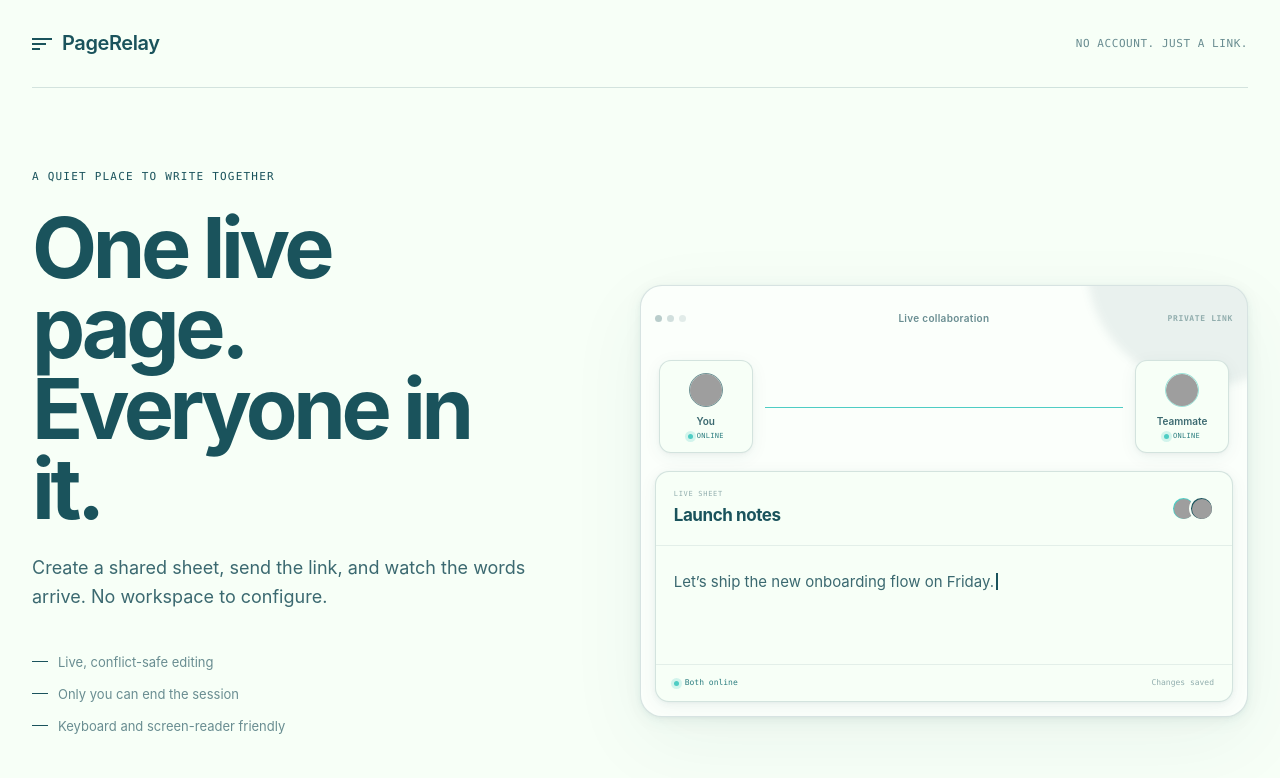
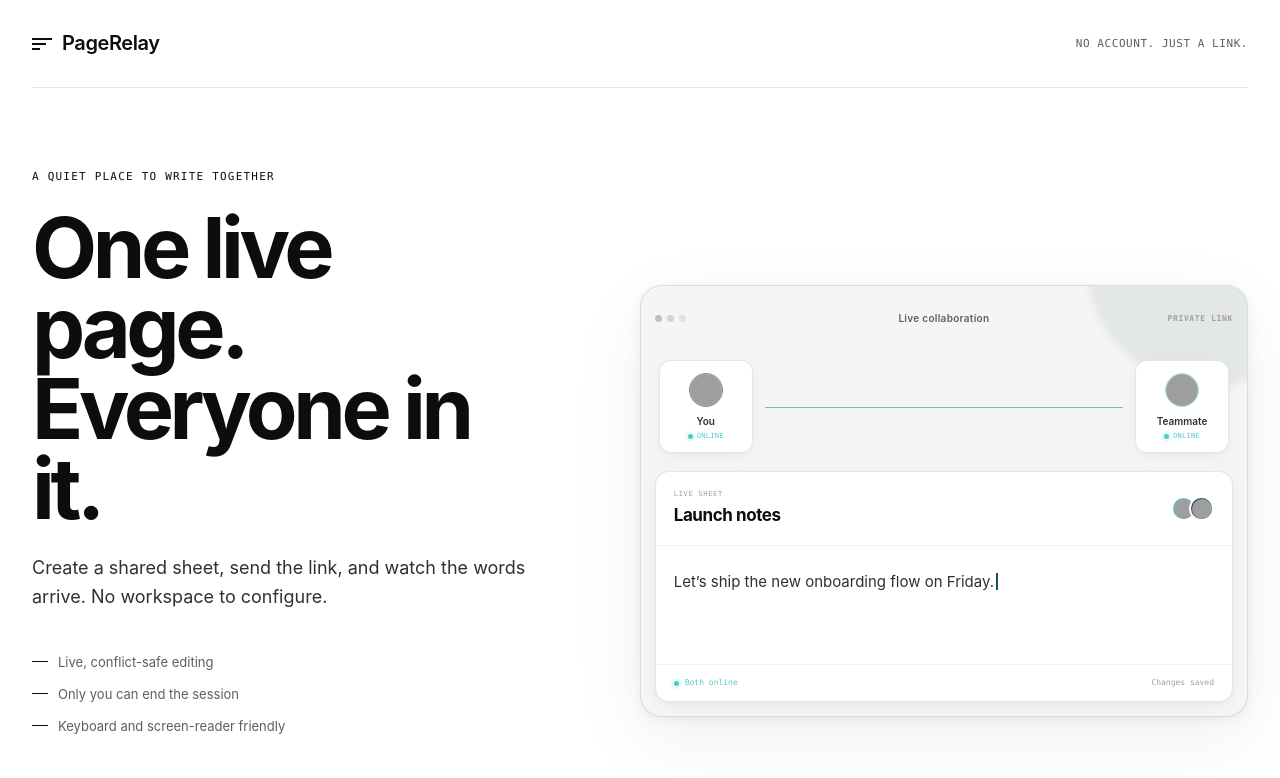
Before and after one commit to devShaik010/PageRelay, a Next.js app in the folder apps/web/: page / in a window 1280 px wide. Shown: the top 778 px of the page. Built offline with nearby package versions, Linux system fonts and the light colour scheme; no server answers; grey boxes are pictures that could not be loaded.

Commit message:
Scope palette to interactive components

```diff
--- a/apps/web/app/globals.css
+++ b/apps/web/app/globals.css
@@ -1,47 +1,40 @@
 :root {
-  --cactus-deep: #1a535c;
-  --cactus-mint: #4ecdc4;
-  --cactus-cream: #f7fff7;
-  --cactus-coral: #ff6b6b;
-  --cactus-sun: #ffe66d;
-  --bg: var(--cactus-cream);
-  --surface: color-mix(in oklab, var(--cactus-cream), white 48%);
-  --surface-warm: color-mix(in oklab, var(--cactus-sun), var(--cactus-cream) 88%);
-  --fg: var(--cactus-deep);
-  --fg-2: color-mix(in oklab, var(--cactus-deep), var(--cactus-cream) 14%);
-  --muted: color-mix(in oklab, var(--cactus-deep), var(--cactus-cream) 36%);
-  --meta: color-mix(in oklab, var(--cactus-deep), var(--cactus-cream) 55%);
-  --border: color-mix(in oklab, var(--cactus-deep), transparent 84%);
-  --border-soft: color-mix(in oklab, var(--cactus-deep), transparent 91%);
-  --accent: var(--cactus-deep);
-  --accent-on: var(--cactus-cream);
-  --accent-hover: color-mix(in oklab, var(--cactus-deep), var(--cactus-mint) 22%);
-  --success: color-mix(in srgb, var(--cactus-mint) 35%, var(--cactus-deep));
-  --success-fill: var(--cactus-mint);
-  --warn: color-mix(in srgb, var(--cactus-sun) 25%, var(--cactus-deep));
-  --warn-fill: var(--cactus-sun);
-  --danger: color-mix(in srgb, var(--cactus-coral) 60%, var(--cactus-deep));
-  --profile-1: var(--cactus-deep);
-  --profile-2: var(--cactus-mint);
-  --profile-3: var(--cactus-coral);
-  --profile-4: color-mix(in oklab, var(--cactus-sun), var(--cactus-deep) 22%);
-  --profile-5: color-mix(in oklab, var(--cactus-mint), var(--cactus-deep) 45%);
-  --profile-6: color-mix(in oklab, var(--cactus-coral), var(--cactus-deep) 35%);
+  --bg: #ffffff;
+  --surface: #f6f5f4;
+  --surface-warm: #f6f5f4;
+  --fg: rgba(0, 0, 0, 0.95);
+  --fg-2: #31302e;
+  --muted: #615d59;
+  --meta: #a39e98;
+  --border: rgba(0, 0, 0, 0.1);
+  --border-soft: rgba(0, 0, 0, 0.06);
+  --accent: #1a535c;
+  --accent-on: #f7fff7;
+  --accent-hover: #4ecdc4;
+  --success: #4ecdc4;
+  --warn: #ffe66d;
+  --danger: #ff6b6b;
+  --profile-1: #1a535c;
+  --profile-2: #4ecdc4;
+  --profile-3: #ff6b6b;
+  --profile-4: #ffe66d;
+  --profile-5: #1a535c;
+  --profile-6: #4ecdc4;
   --font-display: "Inter", -apple-system, BlinkMacSystemFont, "Segoe UI", Helvetica, Arial, sans-serif;
   --font-body: "Inter", -apple-system, BlinkMacSystemFont, "Segoe UI", Helvetica, Arial, sans-serif;
   --font-mono: "SF Mono", ui-monospace, Menlo, monospace;
-  --focus-ring: 0 0 0 3px color-mix(in oklab, var(--cactus-mint), transparent 48%);
+  --focus-ring: 0 0 0 3px #4ecdc4;
   --elev-raised:
-    color-mix(in oklab, var(--cactus-deep), transparent 94%) 0 4px 18px,
-    color-mix(in oklab, var(--cactus-deep), transparent 96%) 0 2px 7.85px,
-    color-mix(in oklab, var(--cactus-deep), transparent 97%) 0 0.8px 2.93px,
-    color-mix(in oklab, var(--cactus-deep), transparent 98%) 0 0.175px 1.04px;
-  --glass: color-mix(in oklab, var(--cactus-cream), transparent 18%);
-  --glass-border: color-mix(in oklab, var(--cactus-cream), white 45%);
+    rgba(0, 0, 0, 0.04) 0 4px 18px,
+    rgba(0, 0, 0, 0.027) 0 2px 7.85px,
+    rgba(0, 0, 0, 0.02) 0 0.8px 2.93px,
+    rgba(0, 0, 0, 0.01) 0 0.175px 1.04px;
+  --glass: rgba(255, 255, 255, 0.76);
+  --glass-border: rgba(255, 255, 255, 0.72);
   --glass-shadow:
-    color-mix(in oklab, var(--cactus-deep), transparent 88%) 0 18px 45px,
-    color-mix(in oklab, var(--cactus-deep), transparent 94%) 0 2px 8px,
-    color-mix(in oklab, var(--cactus-deep), transparent 90%) 0 0 0 1px;
+    rgba(0, 0, 0, 0.08) 0 18px 45px,
+    rgba(0, 0, 0, 0.04) 0 2px 8px,
+    rgba(0, 0, 0, 0.08) 0 0 0 1px;
   --motion-fast: 150ms;
   --motion-base: 200ms;
   --ease-standard: cubic-bezier(0.2, 0, 0, 1);
@@ -231,6 +224,7 @@
 
 .primary-button:hover {
   background: var(--accent-hover);
+  color: var(--accent);
 }
 
 .secondary-button {
@@ -569,8 +563,8 @@
   width: 5px;
   height: 5px;
   border-radius: 50%;
-  background: var(--success-fill);
-  box-shadow: 0 0 0 3px color-mix(in oklab, var(--success-fill), transparent 78%);
+  background: var(--success);
+  box-shadow: 0 0 0 3px color-mix(in oklab, var(--success), transparent 86%);
 }
 
 .person-a .online-label i {
@@ -593,8 +587,8 @@
 
 .live-demo[data-stage="joined"] .person-b .online-label i,
 .live-demo[data-stage="typing"] .person-b .online-label i {
-  background: var(--success-fill);
-  box-shadow: 0 0 0 3px color-mix(in oklab, var(--success-fill), transparent 78%);
+  background: var(--success);
+  box-shadow: 0 0 0 3px color-mix(in oklab, var(--success), transparent 86%);
   animation: online-pulse 1.9s ease-in-out infinite;
 }
 
@@ -618,7 +612,7 @@
   width: 100%;
   height: 100%;
   transform: translateX(-100%);
-  background: var(--success-fill);
+  background: var(--success);
   content: "";
   transition: transform 500ms var(--ease-standard);
 }
@@ -1209,10 +1203,10 @@
 @keyframes online-pulse {
   0%,
   100% {
-    box-shadow: 0 0 0 3px color-mix(in oklab, var(--success-fill), transparent 78%);
+    box-shadow: 0 0 0 3px color-mix(in oklab, var(--success), transparent 88%);
   }
   50% {
-    box-shadow: 0 0 0 6px color-mix(in oklab, var(--success-fill), transparent 90%);
+    box-shadow: 0 0 0 6px color-mix(in oklab, var(--success), transparent 96%);
   }
 }
 
@@ -1384,14 +1378,13 @@
   width: 6px;
   height: 6px;
   border-radius: 50%;
-  background: var(--success-fill);
-  box-shadow: 0 0 0 4px color-mix(in oklab, var(--success-fill), transparent 82%);
+  background: var(--success);
+  box-shadow: 0 0 0 4px color-mix(in oklab, var(--success), transparent 89%);
 }
 
 .status-offline i,
 .status-reconnecting i {
-  background: var(--warn-fill);
-  box-shadow: 0 0 0 4px color-mix(in oklab, var(--warn-fill), transparent 78%);
+  background: var(--warn);
 }
 
 .status-saving i,
@@ -1523,7 +1516,7 @@
   height: 6px;
   flex: 0 0 auto;
   border-radius: 50%;
-  background: var(--success-fill);
+  background: var(--success);
 }
 
 .people-list {
@@ -1902,11 +1895,13 @@
 .danger-button {
   border-color: var(--danger);
   background: var(--danger);
-  color: var(--cactus-cream);
+  color: var(--accent);
 }
 
 .danger-button:hover {
-  background: color-mix(in oklab, var(--danger), var(--cactus-deep) 16%);
+  border-color: var(--accent);
+  background: var(--accent);
+  color: var(--accent-on);
 }
 
 .error-toast {
```
